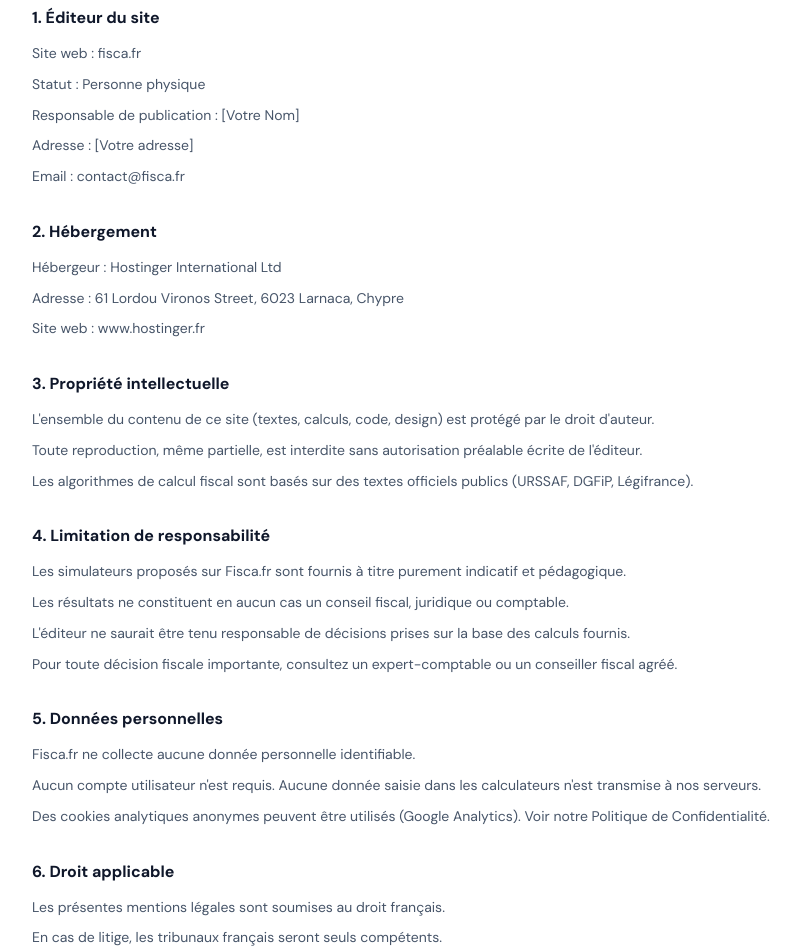
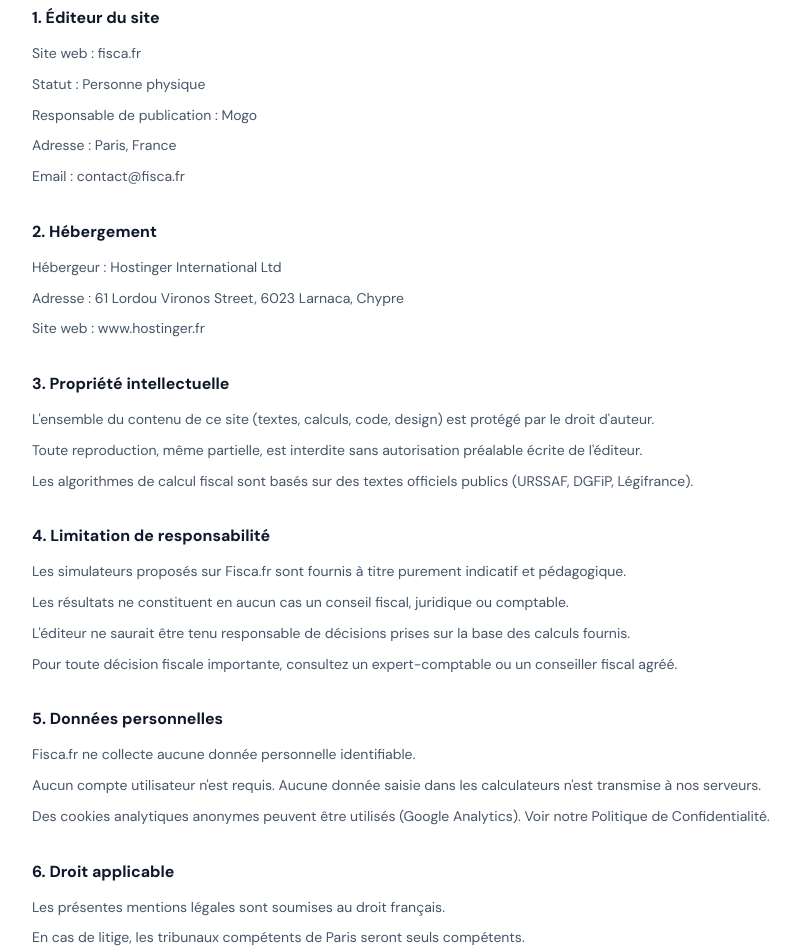
Before and after one commit to MouadOuagag/fisca-fr, a React (Vite) app: page /mentions-legales in a window 1280 px wide. Shown: the part 340-1292 px from the top of the page, without its empty margins (152-952 px from the left). Built offline with nearby package versions, Linux system fonts and the light colour scheme.

Commit message:
feat: logo cliquable + données légales Mogo Paris

```diff
--- a/src/components/layout/Header.jsx
+++ b/src/components/layout/Header.jsx
@@ -17,7 +17,7 @@ export default function Header() {
       <header style={{ background: '#0B1F3A', position: 'sticky', top: 0, zIndex: 50 }}>
         <div className="max-w-6xl mx-auto px-4 lg:px-6 flex items-center justify-between" style={{ height: '60px' }}>
           {/* Brand */}
-          <div className="flex items-center gap-2.5">
+          <NavLink to="/" className="flex items-center gap-2.5" style={{ textDecoration: 'none' }}>
             <div className="w-7 h-7 rounded-lg flex items-center justify-center" style={{ background: '#1E5FCC' }}>
               <TrendingUp size={14} color="white" />
             </div>
@@ -28,7 +28,7 @@ export default function Header() {
               style={{ background: 'rgba(96,165,250,0.15)', color: '#93C5FD', border: '1px solid rgba(96,165,250,0.25)' }}>
               2026
             </span>
-          </div>
+          </NavLink>
           {/* Desktop nav */}
           <nav className="hidden lg:flex items-center gap-1">
             {tools.map(({ to, label }) => (
--- a/src/pages/blog/BrutNetArticle.jsx
+++ b/src/pages/blog/BrutNetArticle.jsx
@@ -1,12 +1,12 @@
 import BlogLayout from '../../components/blog/BlogLayout'
-import BrutNetCalculator from '../BrutNetPage'
+import BrutNetPage from '../BrutNetPage'
 import ArticleContent from '../../content/articles/calculateur-brut-net-2026.mdx'
 
 const schema = {
   "@context": "https://schema.org",
   "@type": "Article",
   "headline": "Calculateur salaire brut net 2026 — France",
-  "description": "Guide complet pour calculer votre salaire net en France en 2026. Cotisations URSSAF, AGIRC-ARRCO, prélèvement à la source.",
+  "description": "Guide complet pour calculer votre salaire net en France en 2026.",
   "dateModified": "2026-01-01",
   "publisher": {
     "@type": "Organization",
@@ -25,6 +25,7 @@ export default function BrutNetArticle() {
       readTime="5 min"
       tag="Salaire & Fiscalité"
       schema={schema}
+      ToolComponent={BrutNetPage}
     >
       <ArticleContent />
     </BlogLayout>
--- a/src/pages/legal/CGU.jsx
+++ b/src/pages/legal/CGU.jsx
@@ -80,7 +80,7 @@ export default function CGU() {
             title: '8. Droit applicable & juridiction',
             content: [
               "Les présentes CGU sont soumises au droit français.",
-              "Tout litige sera soumis aux tribunaux compétents du ressort de [Votre ville].",
+              "Tout litige sera soumis aux tribunaux compétents de Paris.",
             ]
           },
         ].map(({ title, content }) => (
--- a/src/pages/legal/Confidentialite.jsx
+++ b/src/pages/legal/Confidentialite.jsx
@@ -24,7 +24,8 @@ export default function Confidentialite() {
           {
             title: '1. Responsable du traitement',
             content: [
-              'Fisca.fr — [Votre Nom]',
+              'Fisca.fr — Mogo',
+              'Localisation : Paris, France',
               'Contact DPO : contact@fisca.fr',
             ]
           },
--- a/src/pages/legal/MentionsLegales.jsx
+++ b/src/pages/legal/MentionsLegales.jsx
@@ -26,8 +26,8 @@ export default function MentionsLegales() {
             content: [
               'Site web : fisca.fr',
               'Statut : Personne physique',
-              'Responsable de publication : [Votre Nom]',
-              'Adresse : [Votre adresse]',
+              'Responsable de publication : Mogo',
+              'Adresse : Paris, France',
               'Email : contact@fisca.fr',
             ]
           },
@@ -68,7 +68,7 @@ export default function MentionsLegales() {
             title: '6. Droit applicable',
             content: [
               "Les présentes mentions légales sont soumises au droit français.",
-              "En cas de litige, les tribunaux français seront seuls compétents.",
+              "En cas de litige, les tribunaux compétents de Paris seront seuls compétents.",
             ]
           },
         ].map(({ title, content }) => (
```
